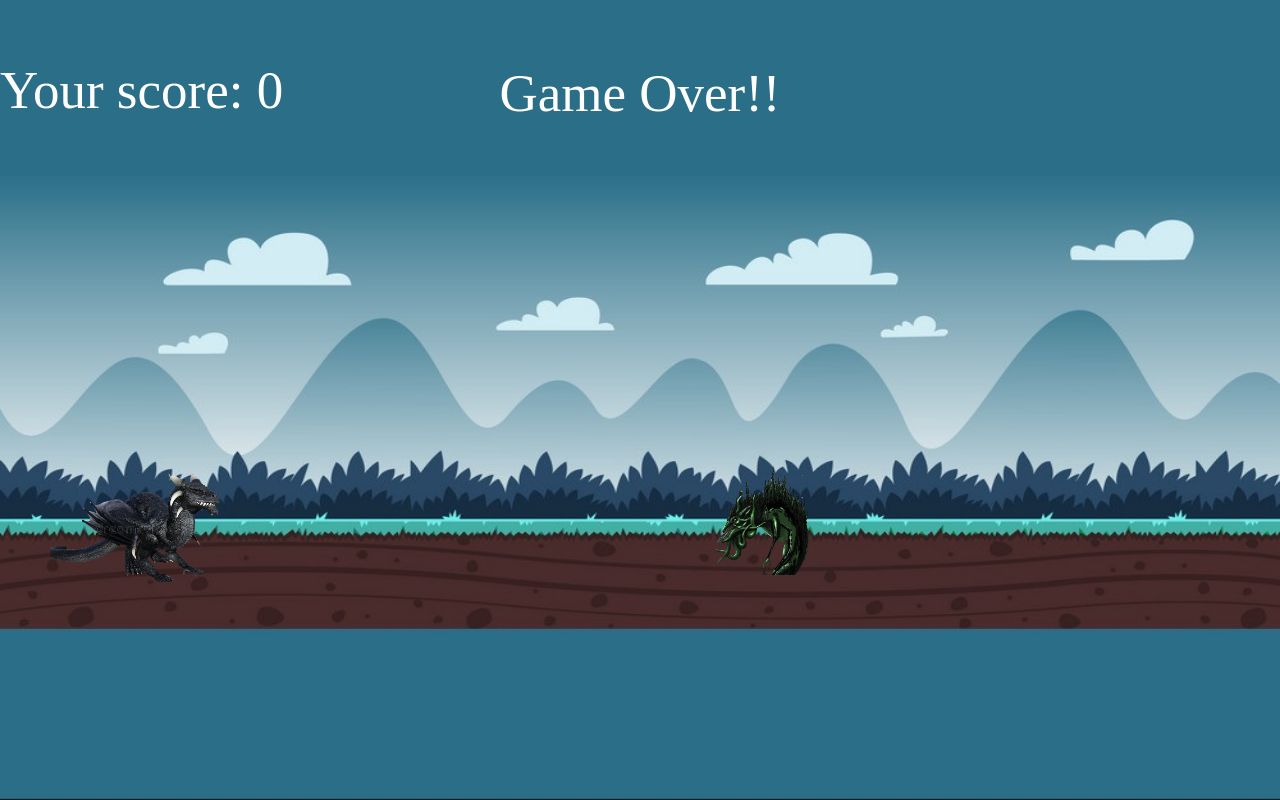
After one commit to ntarbani/JS, a Flask app: page /game in a window 1280 px wide. The commit adds this page. Run offline with Flask 2, Linux system fonts and the light colour scheme.

Commit message:
Game Added

```diff
--- a/app.py
+++ b/app.py
@@ -20,6 +20,10 @@ def todolist():
 def clock():
     return render_template('clock.html')
 
+@app.route('/game')
+def game():
+    return render_template('game.html')
+
 
 if __name__=="__main__":
     app.run(debug=True,port=8000)
--- /dev/null
+++ b/static/css/game.css
@@ -0,0 +1,83 @@
+*{
+    margin: 0;
+    padding:0;
+}
+body{
+    background-color: red;
+    overflow: hidden;
+}
+.gameContainer{
+    background: url(../image/game_bg.jpg) no-repeat;
+    background-size: 100vw 100vh;
+    width:100%;
+    height:100vh;
+}
+
+.dragon{
+    background: url(../image/dragon.png) no-repeat;
+    width:170px;
+    height:120px;
+    background-size: cover;
+    position:absolute;
+    bottom:218px;
+}
+
+.gameOver{
+    visibility: hidden;
+    position:relative;
+    font-size: 53px;
+    top:63px;
+    text-align: center;
+    color:white;
+}
+
+.enemy{
+    background: url(../image/enemy.png) no-repeat;
+    width:110px;
+    height:110px;
+    background-size: cover;
+    position:absolute;
+    bottom:225px;
+    right:0;
+}
+
+#scoreCont{
+    position: absolute;
+    font-size: 53px;
+
+    text-align: center;
+    color:white;
+}
+
+.animateDragon{
+    animation: dragon 0.8s ease-out;
+}
+
+
+
+@keyframes dragon{
+    0%{
+        bottom:218px;
+    }
+
+    50%{
+        bottom:500px;
+    }
+
+    100%{
+        bottom:218px;
+    }
+}
+
+.animateEnemy{
+    animation: enemy 5s linear infinite;
+}
+
+@keyframes enemy{
+    0%{
+        left:100vw;
+    }
+    100%{
+        left:-10vw;
+    }
+}
--- /dev/null
+++ b/static/javascript/game.js
@@ -0,0 +1,96 @@
+score=0;
+cross=true;
+audiogo = new Audio('/static/audio/kill.mp3');
+audio=new Audio('/static/audio/background.mp3');
+setTimeout(()=>{
+    audio.play();
+},1000);
+audio.addEventListener('ended', function() {
+    this.currentTime = 0;
+    this.play();
+}, false);
+document.onkeydown=function(e)
+{
+
+    if(e.keyCode==38)
+    {
+        dragon=document.querySelector(".dragon");
+        dragon.classList.add('animateDragon');
+        setTimeout(()=>{
+            dragon.classList.remove('animateDragon');
+        },700);
+    }
+    if(e.keyCode==39)
+    {
+        dragon=document.querySelector(".dragon");
+        dx=parseInt(window.getComputedStyle(dragon,null).getPropertyValue('left'));
+        dragon.style.left=dx+15+"px";
+
+    }
+    if(e.keyCode==37)
+    {
+        dragon=document.querySelector(".dragon");
+        dx=parseInt(window.getComputedStyle(dragon,null).getPropertyValue('left'));
+        dragon.style.left=(dx-15)+"px";
+
+    }
+}
+
+setInterval(() => {
+    dragon=document.querySelector(".dragon");
+    enemy=document.querySelector(".enemy");
+    gameOver=document.querySelector(".gameOver");
+    dx=parseInt(window.getComputedStyle(dragon,null).getPropertyValue('left'));
+    ex=parseInt(window.getComputedStyle(enemy,null).getPropertyValue('left'));
+    dy=parseInt(window.getComputedStyle(dragon,null).getPropertyValue('top'));
+    ey=parseInt(window.getComputedStyle(enemy,null).getPropertyValue('top'));
+    dx1=dx+170;
+    offsetX=dx1-ex;
+    offsetY=Math.abs(dy-ey);
+    //console.log(offsetX,offsetY)
+
+    if((offsetX>40 && offsetX<200) && offsetY<35)
+    {
+        console.log(dx1,ex);
+
+        gameOver.style.visibility='visible';
+        enemy.style.top=ey+"px";
+        enemy.style.left=ex+"px";
+        dragon.style.top=dy+"px";
+        dragon.style.left=dx+"px";
+        enemy.classList.remove('animateEnemy');
+        aniDur=parseFloat(window.getComputedStyle(enemy,null).getPropertyValue('animation-duration'));
+        console.log(aniDur);
+        audio.pause();
+        audio.currentTime=0;
+        audiogo.play();
+        setTimeout(()=>{
+            audiogo.pause();
+            audiogo.currentTime = 0;
+            enemy.style.bottom="225px";
+            enemy.style.left="700px";
+            dragon.style.bottom="218px";
+            dragon.style.left="50px";
+        },1200);
+
+    }
+    else{
+        if((offsetX>40 && offsetX<200) && cross==true)
+        {
+            score+=1;
+            scoreCont.innerHTML="Your score: "+score;
+            cross=false;
+            setTimeout(()=>{
+                cross=true;
+                aniDur=parseFloat(window.getComputedStyle(enemy,null).getPropertyValue('animation-duration'));
+                if(aniDur>3.2)
+                {
+                    newDur=aniDur-0.075;
+                    enemy.style.animationDuration=newDur+"s";
+                }
+            },1500)
+
+        }
+    }
+
+}, 10);
--- /dev/null
+++ b/templates/game.html
@@ -0,0 +1,19 @@
+<!DOCTYPE html>
+<html lang="en">
+<head>
+    <meta charset="UTF-8">
+    <meta http-equiv="X-UA-Compatible" content="IE=edge">
+    <meta name="viewport" content="width=device-width, initial-scale=1.0">
+    <title>iDragon-Game</title>
+    <script src="{{ url_for('static', filename='javascript/game.js') }}"></script>
+    <link rel="stylesheet" href="{{ url_for('static', filename='css/game.css') }}">
+</head>
+<body>
+    <div class="gameContainer">
+        <div class="gameOver">Game Over!!</div>
+        <div class="dragon"></div>
+        <div id="scoreCont">Your score: 0</div>
+        <div class="enemy animateEnemy"></div>
+    </div>
+</body>
+</html>
--- a/templates/home.html
+++ b/templates/home.html
@@ -12,6 +12,7 @@
         <a class="btn btn-primary" href="/timezones">World Time</a>
         <a class="btn btn-primary " href="/todolist">ToDo List</a>
         <a class="btn btn-primary " href="/clock">Wall Clock</a>
+        <a class="btn btn-primary " href="/game">Dragon Game</a>
     </div>
 
 
```
Also changed, not shown: static/image/dragon.png (added), static/image/enemy.png (added), static/image/game_bg.jpg (added), 2 other files.
